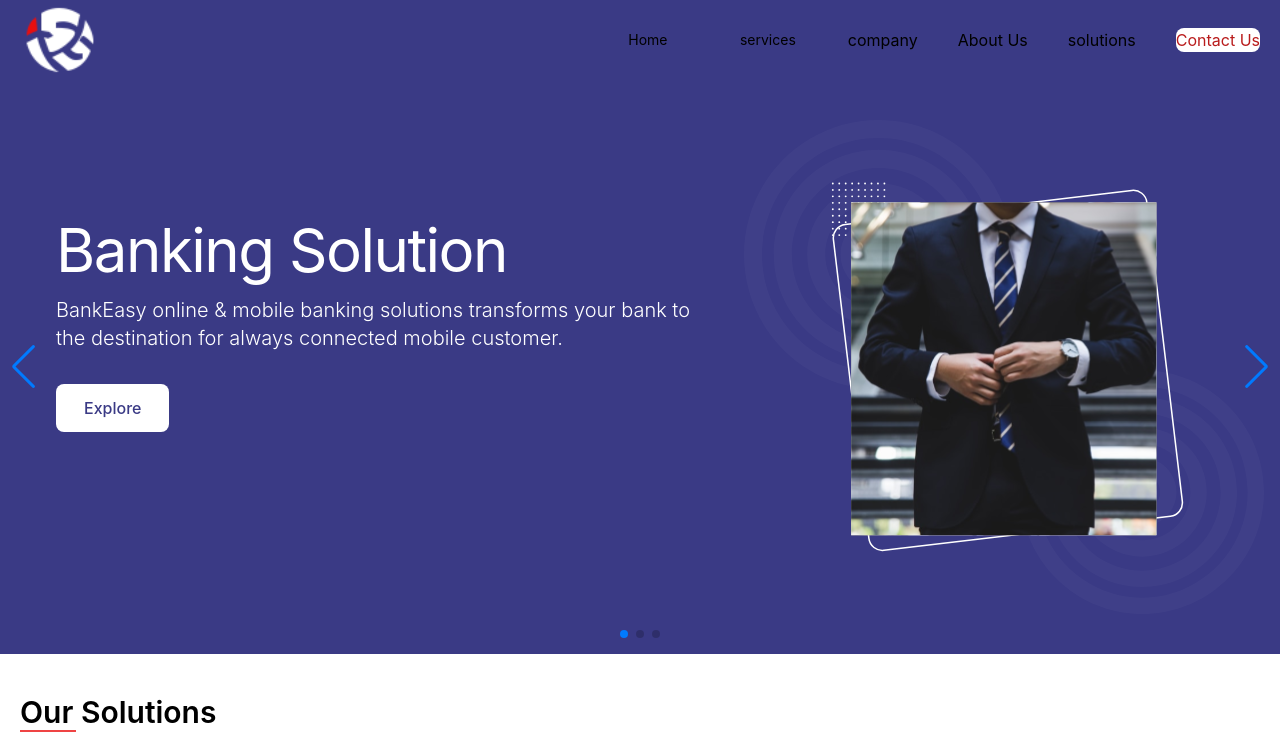
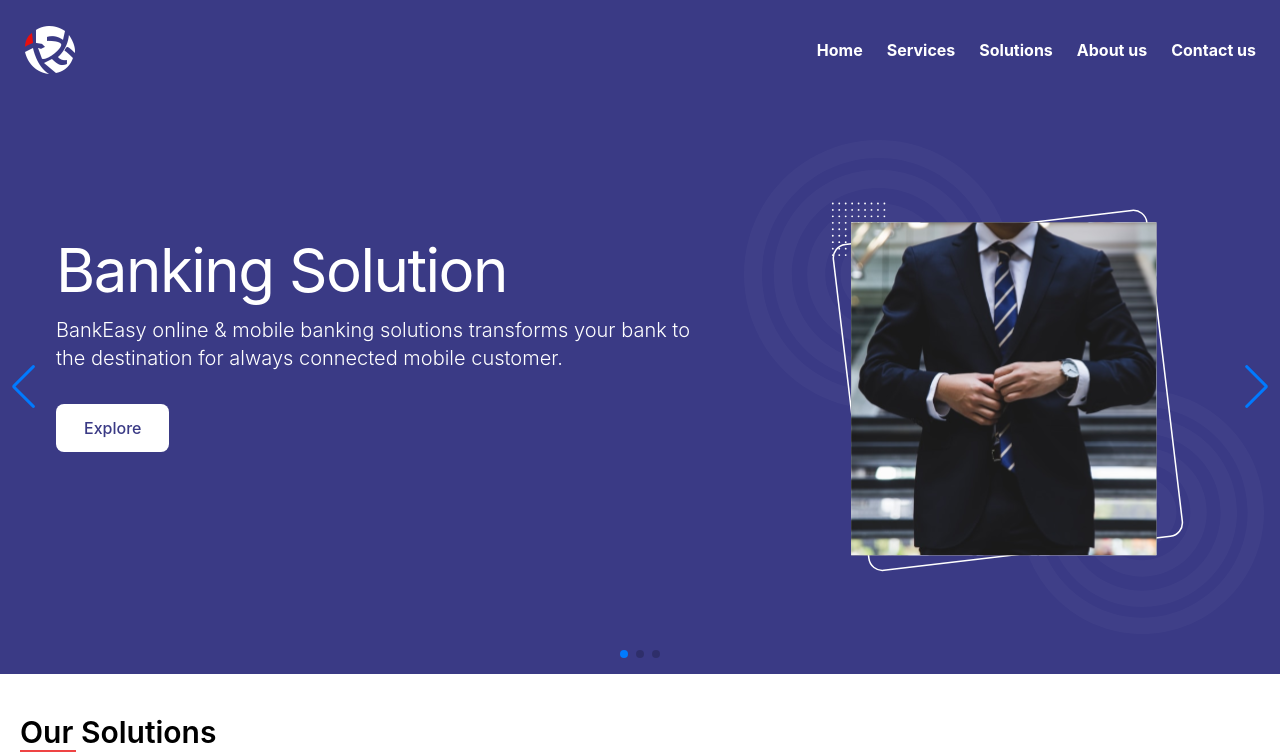
Before and after one commit to chinonso22/issl-next, a Next.js app: page / in a window 1280 px wide. Shown: the top 756 px of the page. Built offline with nearby package versions, Linux system fonts and the light colour scheme.

Commit message:
updated navbasr

```diff
--- a/components/layouts/DefaultLayout.tsx
+++ b/components/layouts/DefaultLayout.tsx
@@ -1,6 +1,7 @@
 import Head from "next/head";
 import Link from "next/link";
-import NavBar from "./NavBar";
+
+import { Navbar } from "./Navbar";
 
 import Footer from "./Footer";
 
@@ -10,7 +11,7 @@
 
 
             <div className="bg-primaryColour w-full overscroll-x-auto  ">
-            <NavBar/>
+            <Navbar/>
 
                 <div className="bg-white w-full">
                     <main>
--- a/components/layouts/Footer.tsx
+++ b/components/layouts/Footer.tsx
@@ -6,15 +6,17 @@
     return (
         <div className="bg-primaryColour bottom-0 w-full items-center   ">
 
-            <div className="flex center">
+            <div className="flex center grid grid-cols-3">
+
+
                 <img
                     src="/logo.svg"
-                    className="px-10 md:w-[180px] md:h-[200px]  "
+                    className=" px-10 md:w-[180px] md:h-[200px]  "
                 />
 
 
 
-                <div className="text-white px-10 py-5 md:px-[200px] break-words">
+                <div className="text-white break-words">
                     Quick links
 
 
@@ -96,7 +98,7 @@
                 </div>
 
 
-                <div className="text-white px-10 py-5 break-words">
+                <div className="text-white  break-words">
                     Contact Information
 
                     <div className="font-semibold">
--- a/components/layouts/NavBar.tsx
+++ b/components/layouts/NavBar.tsx
@@ -1,65 +1,100 @@
-import Link from "next/link";
+import Link from 'next/link';
+import { useState } from 'react';
+
+export const Navbar = () => {
+  const [active, setActive] = useState(false);
+
+  const handleClick = () => {
+    setActive(!active);
+  };
+
+  return (
+    <>
+      <nav className='flex items-center flex-wrap bg-primaryColour p-3 '>
+        <Link href='/'>
+          <a className='inline-flex items-center p-2 mr-4 '>
+
+            {/* <svg
+              viewBox='0 0 24 24'
+
+              xmlns='http://www.w3.org/2000/svg'
+              className='fill-current text-white h-8 w-8 mr-2'
+            >
+              <path d='M12.001 4.8c-3.2 0-5.2 1.6-6 4.8 1.2-1.6 2.6-2.2 4.2-1.8.913.228 1.565.89 2.288 1.624C13.666 10.618 15.027 12 18.001 12c3.2 0 5.2-1.6 6-4.8-1.2 1.6-2.6 2.2-4.2 1.8-.913-.228-1.565-.89-2.288-1.624C16.337 6.182 14.976 4.8 12.001 4.8zm-6 7.2c-3.2 0-5.2 1.6-6 4.8 1.2-1.6 2.6-2.2 4.2-1.8.913.228 1.565.89 2.288 1.624 1.177 1.194 2.538 2.576 5.512 2.576 3.2 0 5.2-1.6 6-4.8-1.2 1.6-2.6 2.2-4.2 1.8-.913-.228-1.565-.89-2.288-1.624C10.337 13.382 8.976 12 6.001 12z' />
+            </svg> */}
+
+            <img
+            src="/logo.svg"
+            />
+
+          </a>
+        </Link>
+
+        <button
+          className=' inline-flex p-3 hover:primaryColour rounded lg:hidden text-white ml-auto hover:text-white outline-none'
+          onClick={handleClick}
+        >
+
+          <svg
+            className='w-6 h-6'
+            fill='none'
+            stroke='currentColor'
+            viewBox='0 0 24 24'
+            xmlns='http://www.w3.org/2000/svg'
+          >
+            <path
+              strokeLinecap='round'
+              strokeLinejoin='round'
+              strokeWidth={2}
+              d='M4 6h16M4 12h16M4 18h16'
+            />
+          </svg>
+        </button>
 
 
 
 
-export default function NavBar() {
-    return (
-        <div className="w-full px-5 md:max-w-7xl md:px-5 m-auto flex items-center justify-between bg-primaryColour">
+        {/*Note that in this div we will use a ternary operator to decide whether or not to display the content of the div  */}
+        <div
+          className={`${
+            active ? '' : 'hidden'
+          }   w-full lg:inline-flex lg:flex-grow lg:w-auto`}
+        >
+          <div className='lg:inline-flex lg:flex-row lg:ml-auto lg:w-auto w-full lg:items-center items-start  flex flex-col lg:h-auto'>
 
-            {/* logo */}
-            <Link
-                href={"/"}
-            >
-                <img
-                    src="/logo.svg"
-                    alt="logo"
-                    className="object-contain w-10 md:w-20 float-left hover:cursor-pointer "
-                />
+            <Link href='/'>
+              <a className='lg:inline-flex lg:w-auto w-full px-3 py-2 rounded text-white font-bold items-center justify-center hover:primaryColour hover:text-white '>
+                Home
+              </a>
             </Link>
 
-            <div className="flex space-x-5  md:space-x-10 justify-end items-center">
+            <Link href='/'>
+              <a className='lg:inline-flex lg:w-auto w-full px-3 py-2 rounded text-white font-bold items-center justify-center hover:primaryColour hover:text-white'>
+                Services
+              </a>
+            </Link>
 
+            <Link href='/'>
+              <a className='lg:inline-flex lg:w-auto w-full px-3 py-2 rounded text-white font-bold items-center justify-center hover:primaryColour hover:text-white'>
+                Solutions
+              </a>
+            </Link>
 
+            <Link href='/'>
+              <a className='lg:inline-flex lg:w-auto w-full px-3 py-2 rounded text-white font-bold items-center justify-center hover:primaryColour hover:text-white'>
+                About us
+              </a>
+            </Link>
 
-                <div>
-                    <button className="flex justify-center items-center  w-20 h-7 md:w-25 md:h-10 text-sm bg-primaryColor rounded-lg text-contColor cursor-pointer hover:brightness-75"
-                    >
-                        Home
-                    </button>
-                </div>
+            <Link href='/'>
+              <a className='lg:inline-flex lg:w-auto w-full px-3 py-2 rounded text-white font-bold items-center justify-center hover:primaryColour hover:text-white'>
+                Contact us
+              </a>
+            </Link>
 
-
-                <div>
-                    <button className="flex justify-center items-center  w-20 h-7 md:w-25 md:h-10 text-sm bg-contColor rounded-lg text-primaryColor border-primaryColor cursor-pointer hover:brightness-75"
-
-                    >
-                        services
-                    </button>
-                </div>
-
-
-                <div>
-                    company
-                </div>
-
-                <div>
-                    About Us
-                </div>
-
-                <div>
-                    solutions
-                </div>
-
-
-
-                <div>
-                    <button className="text-red-700 bg-white rounded-lg">
-                        Contact Us
-                    </button>
-                </div>
-            </div>
-
+          </div>
         </div>
-    )
-}
+      </nav>
+    </>
+  );
+};
--- a/pages/TopIn.tsx
+++ b/pages/TopIn.tsx
@@ -28,13 +28,13 @@
         }}
         navigation={true}
         modules={[Pagination, Navigation]}
-        className="mySwiper"
+        className="mySwiper w-full"
       >
 
 
 
         <SwiperSlide>
-          <section className="bg-primaryColour">
+          <section className="bg-primaryColour w-full">
 
 
             <div className="grid max-w-screen-xl md:max-w-[5000px] px-4 py-8 mx-auto lg:gap-8 xl:gap-0 md:py-10 lg:grid-cols-12">
@@ -65,7 +65,7 @@
 
 
         <SwiperSlide>
-          <section className="bg-primaryColour">
+          <section className="bg-primaryColour w-full">
 
 
             <div className="grid max-w-screen-xl md:max-w-[5000px] px-4 py-8 mx-auto lg:gap-8 xl:gap-0 md:py-10 lg:grid-cols-12">
@@ -98,7 +98,7 @@
 
 
         <SwiperSlide>
-          <section className="bg-primaryColour">
+          <section className="bg-primaryColour w-full">
 
 
             <div className="grid max-w-screen-xl md:max-w-[5000px] px-4 py-8 mx-auto lg:gap-8 xl:gap-0 md:py-10 lg:grid-cols-12">
```
